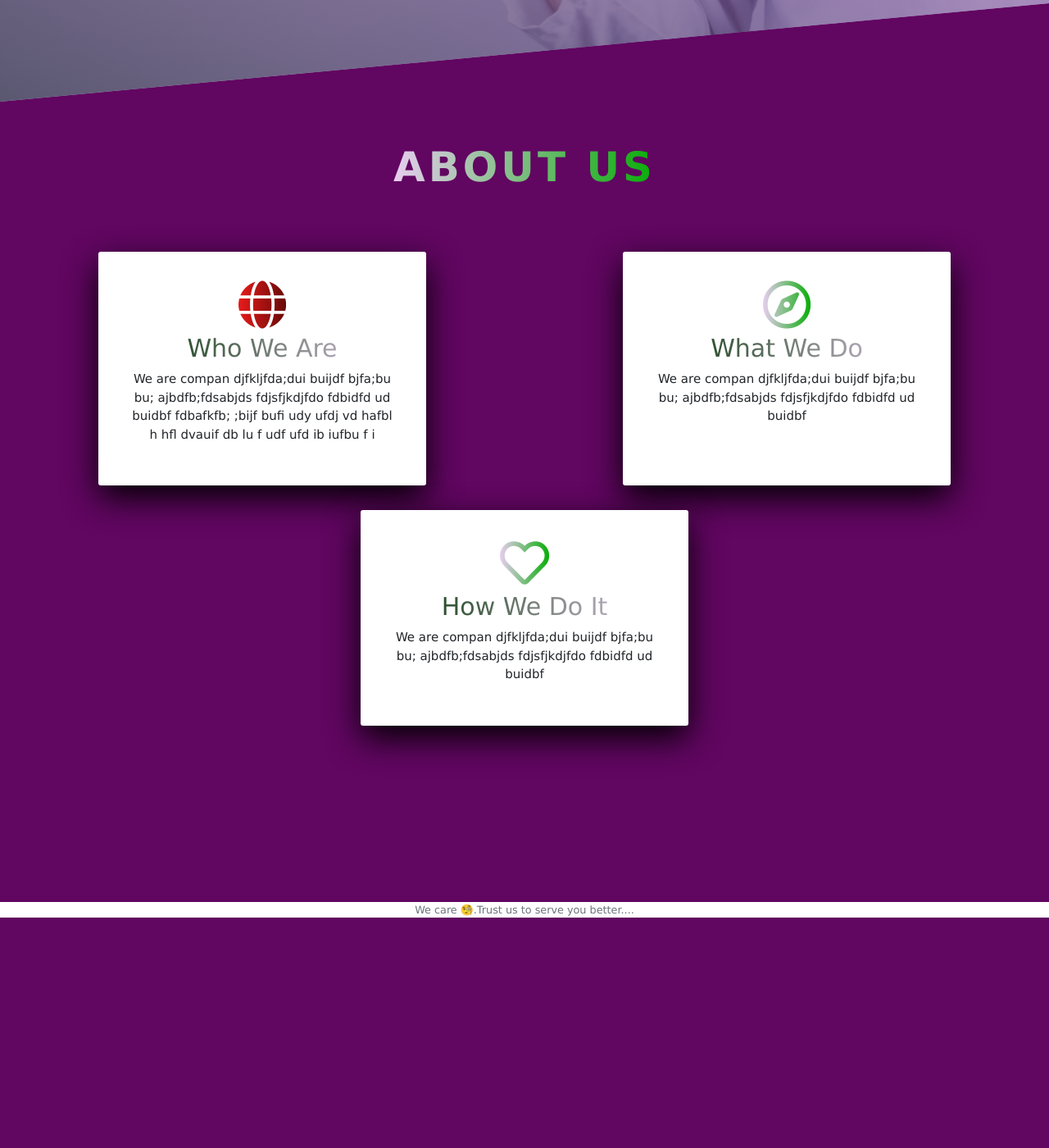
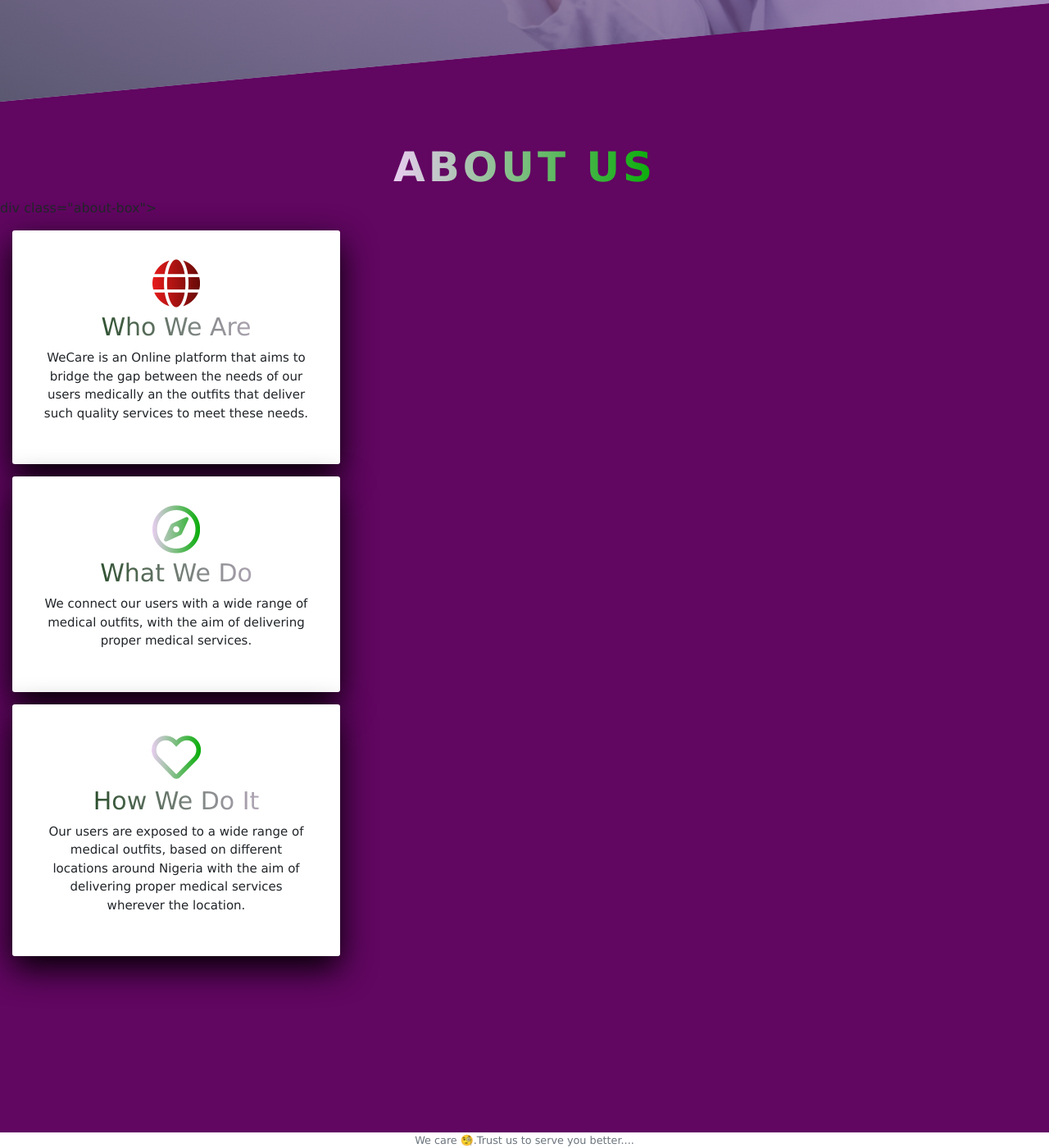
Before and after one commit to thywoe/WeCare, a Flask app: page /login in a window 1280 px wide. Shown: the part 710-2110 px from the top of the page at 82% size. Before the commit the page ends 1829 px from the top, so only its background shows below. Run offline with Flask 2, Linux system fonts and the light colour scheme; some libraries are stand-ins or nearby versions.

Commit message:
added about us description

```diff
--- a/templates/login.html
+++ b/templates/login.html
@@ -95,26 +95,30 @@
     <div class="h2_wrapper">
         <h2 class="h2-design">About Us</h2>
     </div>
-    <div class="about-box">
+    div class="about-box">
         <div class="who_we_are about-us">
             <i class="fas fa-globe"></i>
             <h3 class="login-h3">Who We Are</h3>
             <p>
-                We are compan djfkljfda;dui  buijdf bjfa;bu bu; ajbdfb;fdsabjds fdjsfjkdjfdo fdbidfd ud buidbf fdbafkfb; ;bijf bufi udy ufdj vd hafbl h hfl dvauif db lu f udf ufd ib iufbu f i
+                WeCare is an Online platform that aims to bridge the gap between
+                the needs of our users medically an the outfits that deliver
+                such quality services to meet these needs.
             </p>
         </div>
         <div class="what_we_do about-us">
             <i class="far fa-compass"></i>
             <h3 class="login-h3">What We Do</h3>
             <p>
-                We are compan djfkljfda;dui  buijdf bjfa;bu bu; ajbdfb;fdsabjds fdjsfjkdjfdo fdbidfd ud buidbf
+                We connect our users with a wide range of medical outfits, with the aim of delivering proper medical services.
             </p>
         </div>
         <div class="what_we_do about-us">
             <i class="far fa-heart"></i>
             <h3 class="login-h3">How We Do It</h3>
             <p>
-                We are compan djfkljfda;dui  buijdf bjfa;bu bu; ajbdfb;fdsabjds fdjsfjkdjfdo fdbidfd ud buidbf
+                Our users are exposed to a wide range of medical outfits,
+                based on different locations around Nigeria
+                with the aim of delivering proper medical services wherever the location.
             </p>
         </div>
     </div>
```
